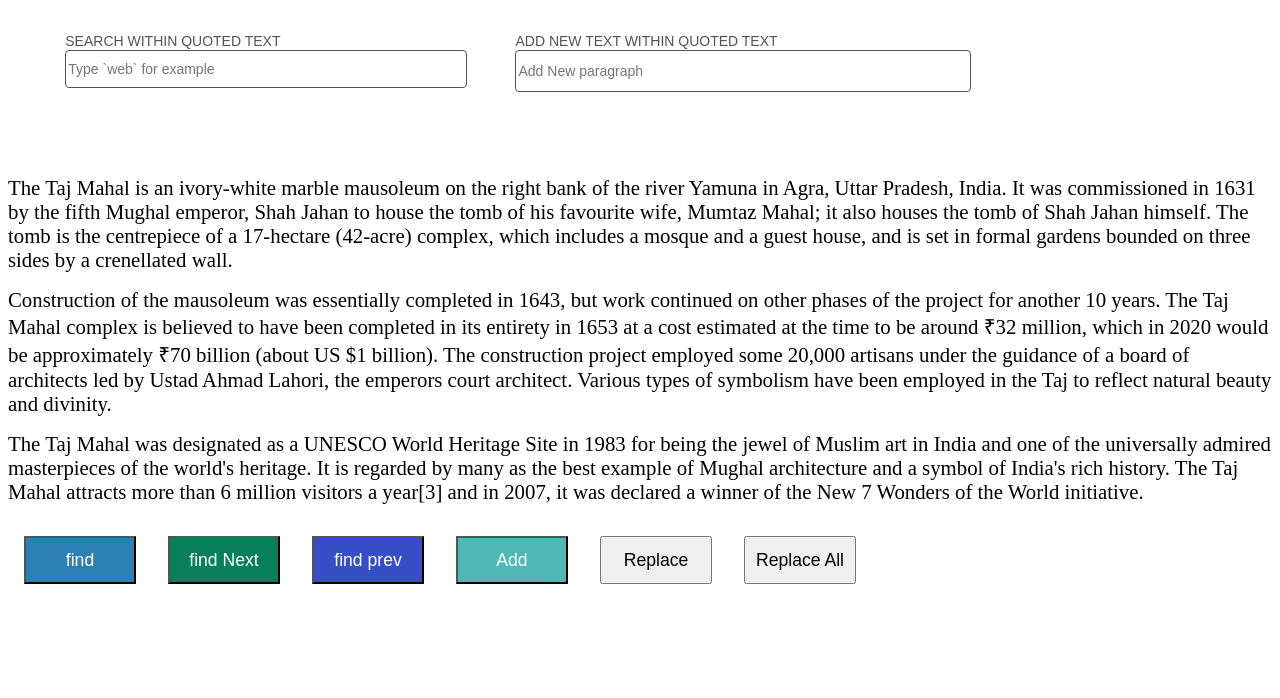
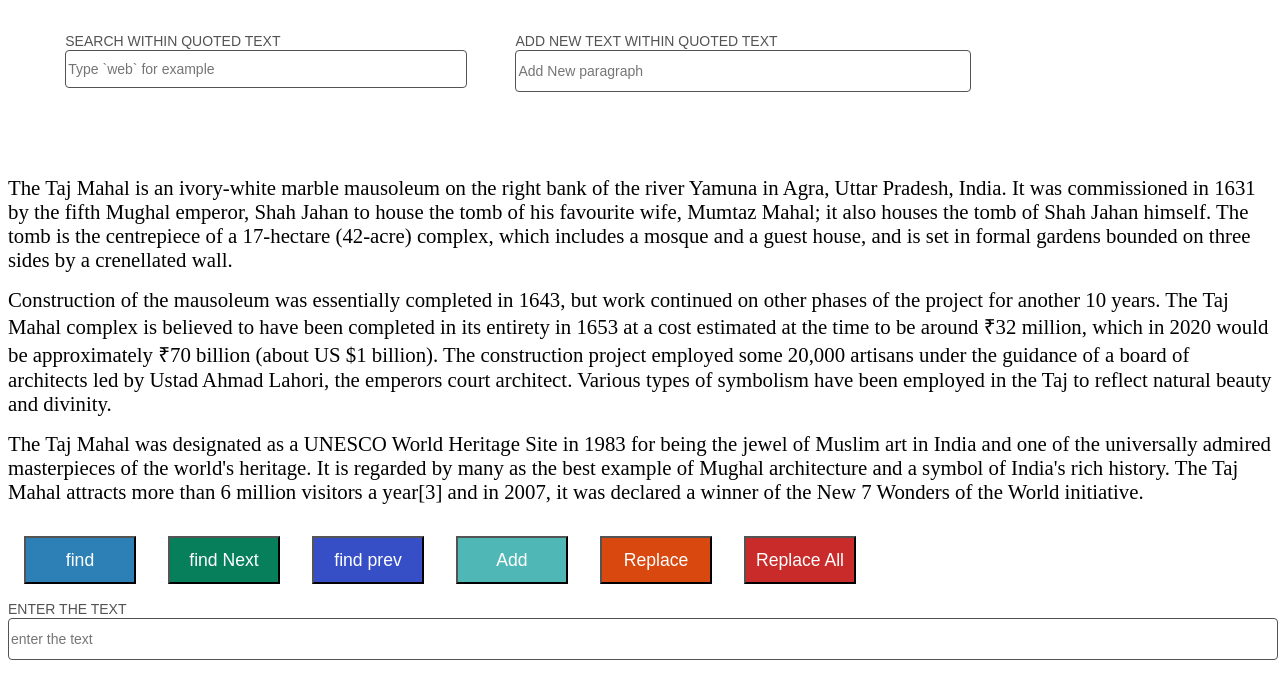
Before and after one commit to harishkumarforeverr/Edit-Hightlight-Add-Operation-on-text-for-kalyan, a React (Create React App) app: page / in a window 1280 px wide. Shown: the top 698 px of the page. Built offline with nearby package versions, Linux system fonts and the light colour scheme.

Commit message:
Update App.js

```diff
--- a/src/App.js
+++ b/src/App.js
@@ -14,6 +14,7 @@
   const [inputsearchedText, setinputsearchedText] = useState("");
   const [paragraphs, setParagraphs] = useState(initialParagraph);
   const [addNewParagraph, setAddNewParagraph] = useState("");
+  const [replaceText, setReplaceText] = useState("");
   const [activeCount, setActiveCount] = useState(-1);
   const evaluatedParts = paragraphs.map((text) => {
     // return text.split(new RegExp(`(${searchedText})`, "gi"));
@@ -31,7 +32,7 @@
         (part, index) =>
           searchedText !== "" &&
           searchedText !== " " &&
-          part.toLowerCase().includes(searchedText.toLowerCase())
+          part.toLowerCase() == searchedText.toLowerCase()
       ).length;
     });
     setMatchedTextCount(count);
@@ -44,10 +45,66 @@
     setSearchedText(inputsearchedText);
   };
   let count = -1;
-  useEffect(()=>{
+  useEffect(() => {
+    console.log("activeCountactiveCount", activeCount);
+  }, [activeCount]);
 
-    console.log("activeCountactiveCount",activeCount)
-  },[activeCount])
+  const handleTheReplace = () => {
+    const evaluatedParts = paragraphs.map((text) => {
+      // return text.split(new RegExp(`(${searchedText})`, "gi"));
+      return text.split(" ");
+    });
+    let count = -1;
+    const newEvaluatedParts = evaluatedParts.map((parts) => {
+      const str = parts.map((part, index) => {
+        if (part.toLowerCase() == searchedText.toLowerCase()) count++;
+        console.log("partphaauhaupart", activeCount, count, part, searchedText);
+        if (
+          searchedText !== "" &&
+          searchedText !== " " &&
+          activeCount == count
+        ) {
+          count++;
+          console.log(
+            "dabcjkabchfkdav",
+            activeCount,
+            count,
+            activeCount == count
+          );
+          return replaceText;
+        } else {
+          return part;
+        }
+      });
+      return str.join(" ");
+    });
+    setParagraphs(newEvaluatedParts);
+    console.log("evaluahahahtedParts", newEvaluatedParts);
+  };
+  const handleTheReplaceAll = () => {
+    const evaluatedParts = paragraphs.map((text) => {
+      // return text.split(new RegExp(`(${searchedText})`, "gi"));
+      return text.split(" ");
+    });
+    let count = -1;
+    const newEvaluatedParts = evaluatedParts.map((parts) => {
+      const str = parts.map((part, index) => {
+        if (
+          searchedText !== "" &&
+          searchedText !== " " &&
+          part.toLowerCase() == searchedText.toLowerCase()
+        ) {
+          return replaceText;
+        } else {
+          return part;
+        }
+      });
+      return str.join(" ");
+    });
+    setParagraphs(newEvaluatedParts);
+    console.log("evaluahahahtedParts", newEvaluatedParts);
+  };
+  console.log("activeCountactiveCount",activeCount)
   return (
     <div>
       <div className="search-container">
@@ -62,7 +119,7 @@
               if (value == "" || value == " ") {
                 setSearchedText("");
                 setMatchedTextCount(0);
-                setActiveCount(-1)
+                setActiveCount(-1);
               }
               setinputsearchedText(value);
             }}
@@ -94,21 +151,28 @@
       <div>
         <span>
           {evaluatedParts.map((parts) => {
-
             const str = parts.map((part, index) => {
-
               console.log("partpartpartpartpartpartpart", part, searchedText);
               if (
                 searchedText !== "" &&
                 searchedText !== " " &&
-                part.toLowerCase().includes(searchedText.toLowerCase())
+                part.toLowerCase() == searchedText.toLowerCase()
               ) {
                 count++;
-                console.log("dabcjkabchfkdav",activeCount ,count,activeCount == count)
+                console.log(
+                  "dabcjkabchfkdav",
+                  activeCount,
+                  count,
+                  activeCount == count
+                );
                 return (
                   <span
                     key={index}
-                    style={{ background: activeCount == count ? "#2d80b5" : "red", fontWeight:600, color:"white" }}
+                    style={{
+                      background: activeCount == count ? "#2d80b5" : "red",
+                      fontWeight: 600,
+                      color: "white",
+                    }}
                   >
                     {part}{" "}
                   </span>
@@ -133,34 +197,45 @@
           {" "}
           find{" "}
         </button>
-        <button  style={{
+        <button
+          style={{
             color: "white",
             background: "#087f5b",
             // #4fb8b6
-          }} onClick={(e)=>{
-          e.preventDefault();
-          if(!searchedText) return
-          if(activeCount<matchedTextCount){
-             setActiveCount((prev)=>prev+1)
-          }else{
-            setActiveCount(0)
-          }
-        }}> find Next </button>
+          }}
+          onClick={(e) => {
+            e.preventDefault();
+            if (!searchedText) return;
+            if (activeCount < matchedTextCount) {
+              setActiveCount((prev) => prev + 1);
+            } else {
+              setActiveCount(0);
+            }
+          }}
+        >
+          {" "}
+          find Next{" "}
+        </button>
 
-        <button  style={{
+        <button
+          style={{
             color: "white",
             background: "#364fc7",
             // #4fb8b6
-          }} onClick={(e)=>{
-          e.preventDefault();
-          if(!searchedText) return
-          if(activeCount<=0){
-            setActiveCount(matchedTextCount)
-          }else{
-             setActiveCount((prev)=>prev-1)
-
-          }
-        }}> find prev </button>
+          }}
+          onClick={(e) => {
+            e.preventDefault();
+            if (!searchedText) return;
+            if (activeCount <= 0) {
+              setActiveCount(matchedTextCount);
+            } else {
+              setActiveCount((prev) => prev - 1);
+            }
+          }}
+        >
+          {" "}
+          find prev{" "}
+        </button>
         <button
           style={{
             color: "white",
@@ -179,8 +254,51 @@
           {" "}
           Add{" "}
         </button>
-        <button onClick={handleBtnClick}> Replace </button>
-        <button onClick={handleBtnClick}> Replace All </button>
+        <button
+          style={{
+            color: "white",
+            background: "#d9480f",
+          }}
+          // onClick={handleTheReplace}
+          onClick={(e) => {
+            e.preventDefault();
+            if (!searchedText && activeCount!==-1) {return alert("please search something and find the value by next")};
+        //  if()
+            handleTheReplace();
+          }}
+        >
+          {" "}
+          Replace{" "}
+        </button>
+        <button
+          style={{
+            color: "white",
+            background: "#c92a2a",
+          }}
+          // onClick={handleTheReplaceAll}
+          onClick={(e) => {
+            e.preventDefault();
+            if (!searchedText && activeCount!==-1) {return alert("please search something and find the value by next")};
+            handleTheReplaceAll();
+          }}
+        >
+          {" "}
+          Replace All{" "}
+        </button>
+      </div>
+      <div>
+        <label for="replace">enter the text</label>
+        <input
+          id="replace"
+          placeholder="enter the text"
+          type="replace"
+          value={replaceText}
+          onChange={(e) => {
+            const { value } = e.target;
+            setReplaceText(value);
+          }}
+          autocomplete="off"
+        />
       </div>
     </div>
   );
```
